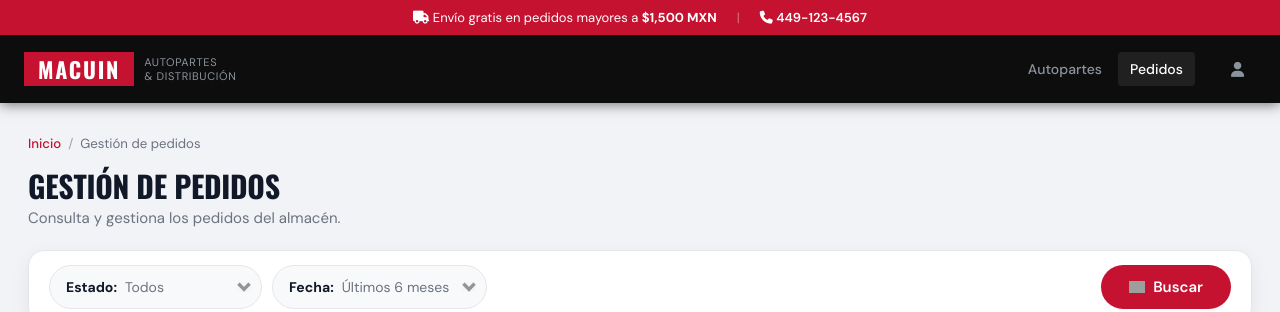
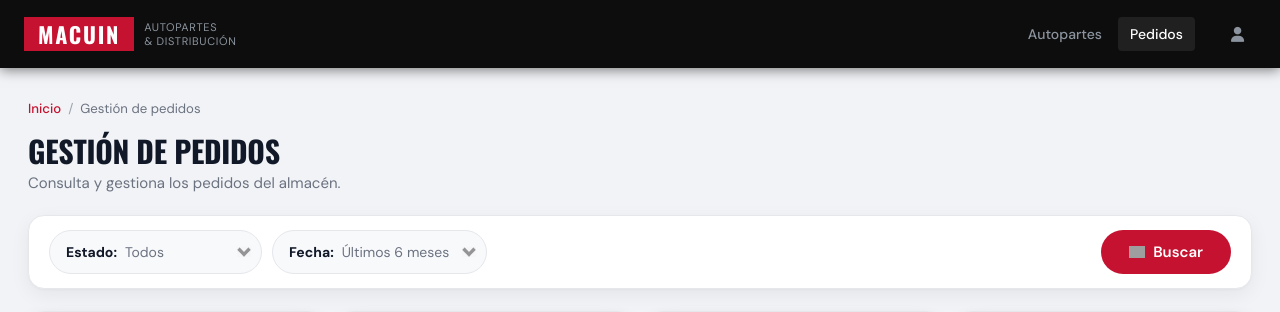
Before and after one commit to Arthie01/monorepo, a Flask app: page /gestion-pedidos in a window 1280 px wide. Shown: the top 312 px of the page. Run offline with Flask 3, Linux system fonts and the light colour scheme; grey boxes are pictures that could not be loaded.

Commit message:
fix: quitar banda de envío gratis del header

```diff
--- a/flask_app/static/css/gestion_pedidos.css
+++ b/flask_app/static/css/gestion_pedidos.css
@@ -74,26 +74,6 @@ body {
   z-index: 100;
   box-shadow: 0 2px 12px rgba(0,0,0,.5);
 }
-
-.hdr-top-banner {
-  background: #C41230;
-  color: #fff;
-  text-align: center;
-  padding: 9px 0;
-  font-family: var(--font-body);
-  font-size: 13px;
-}
-.hdr-top-inner {
-  max-width: 1280px;
-  margin: 0 auto;
-  padding: 0 24px;
-  display: flex;
-  align-items: center;
-  justify-content: center;
-  gap: 20px;
-}
-.hdr-top-sep { opacity: .4; }
-.hdr-top-banner a { color:#fff; font-weight:600; text-decoration:none; }
 
 .hdr-inner {
   max-width: 1280px;
--- a/flask_app/templates/gestion_pedidos.html
+++ b/flask_app/templates/gestion_pedidos.html
@@ -14,13 +14,6 @@
 
   <!-- ══ SITE HEADER ══ -->
   <header class="site-header" role="banner">
-    <div class="hdr-top-banner">
-      <div class="hdr-top-inner">
-        <span><i class="fas fa-truck"></i> Envío gratis en pedidos mayores a <strong>$1,500 MXN</strong></span>
-        <span class="hdr-top-sep">|</span>
-        <span><i class="fas fa-phone"></i> <a href="tel:+524491234567">449-123-4567</a></span>
-      </div>
-    </div>
     <div class="hdr-inner">
       <a href="#" class="site-logo" aria-label="Macuin — Inicio">
         <span class="logo-block">MACUIN</span>
```
Also changed, not shown: flask_app/static/css/gestion_autopartes.css (+0 -20 lines), flask_app/templates/gestion_autopartes.html (+0 -7 lines).
